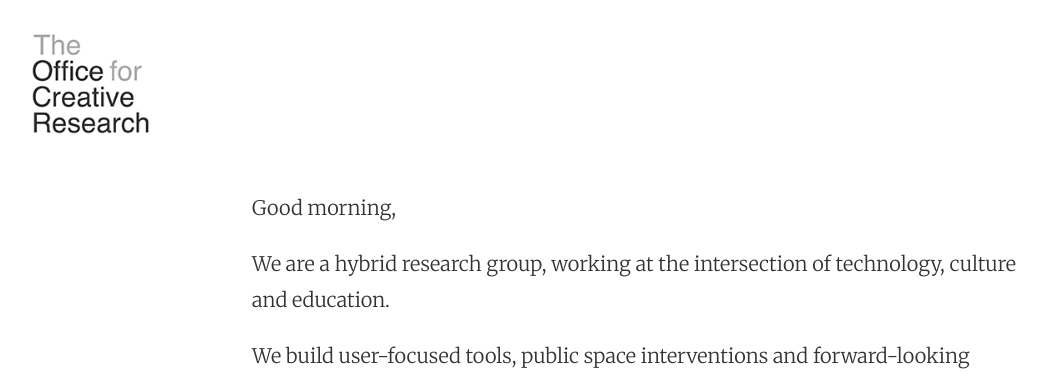
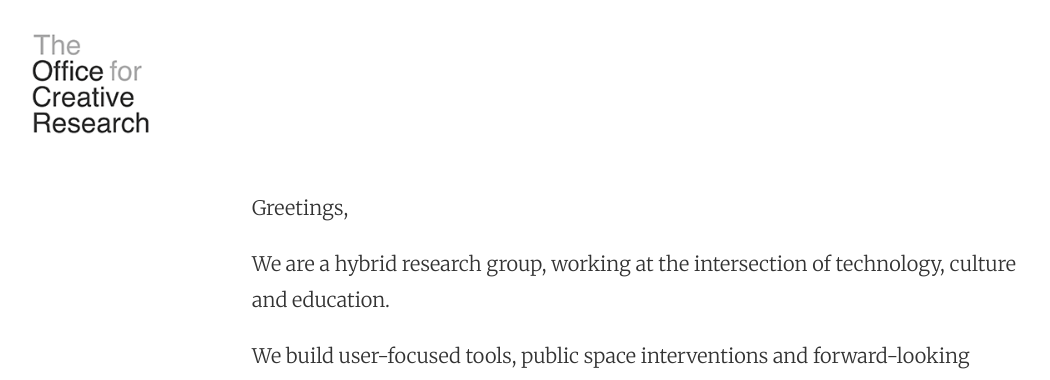
Before and after one commit to O-C-R/o-c-r.github.io, a Jekyll site: the page built from index.html, in a window 1280 px wide. Shown: the top 380 px of the page, without its empty margins (4-1054 px from the left). Built offline with Jekyll 4.4.1, drawn with Linux system fonts in a browser that asks for light colours; nearby versions of some CDN libraries; the list of posts is cut into pages by our own code; some of the changed lines change nothing that is shown.

Commit message:
typo and minor css

```diff
--- a/_sass/_ocr.scss
+++ b/_sass/_ocr.scss
@@ -122,6 +122,7 @@
   color: $link-color;
   /*background-image: none;
   text-shadow: white 0px 0px 0px, white 0px 0px 0px;*/
+  transition: all 0.1s ease-in;
 }
 
 a:hover,
--- a/scripts/post.js
+++ b/scripts/post.js
@@ -3,19 +3,19 @@
 	slidesToShow: 1
 });
 
-var greetings = ['Greetings', 'Good morning', 'Good afternoon', 'Good eveneing', 'Good night'];
+var greetings = ['Greetings', 'Good morning', 'Good afternoon', 'Good evening', 'Good night'];
 
 var date = new Date(),
     greetingIndex = 0,
     hour = date.getHours();
 
-if(hour>=0 && hour<12) {
+if(hour>=4 && hour<12) {
   greetingIndex = 1;
 }
 else if(hour>=12 && hour<18) {
   greetingIndex = 2;
 }
-else if(hour>=18 && hour<20) {
+else if(hour>=18 && hour<=23) {
   greetingIndex = 3;
 }
 
```
